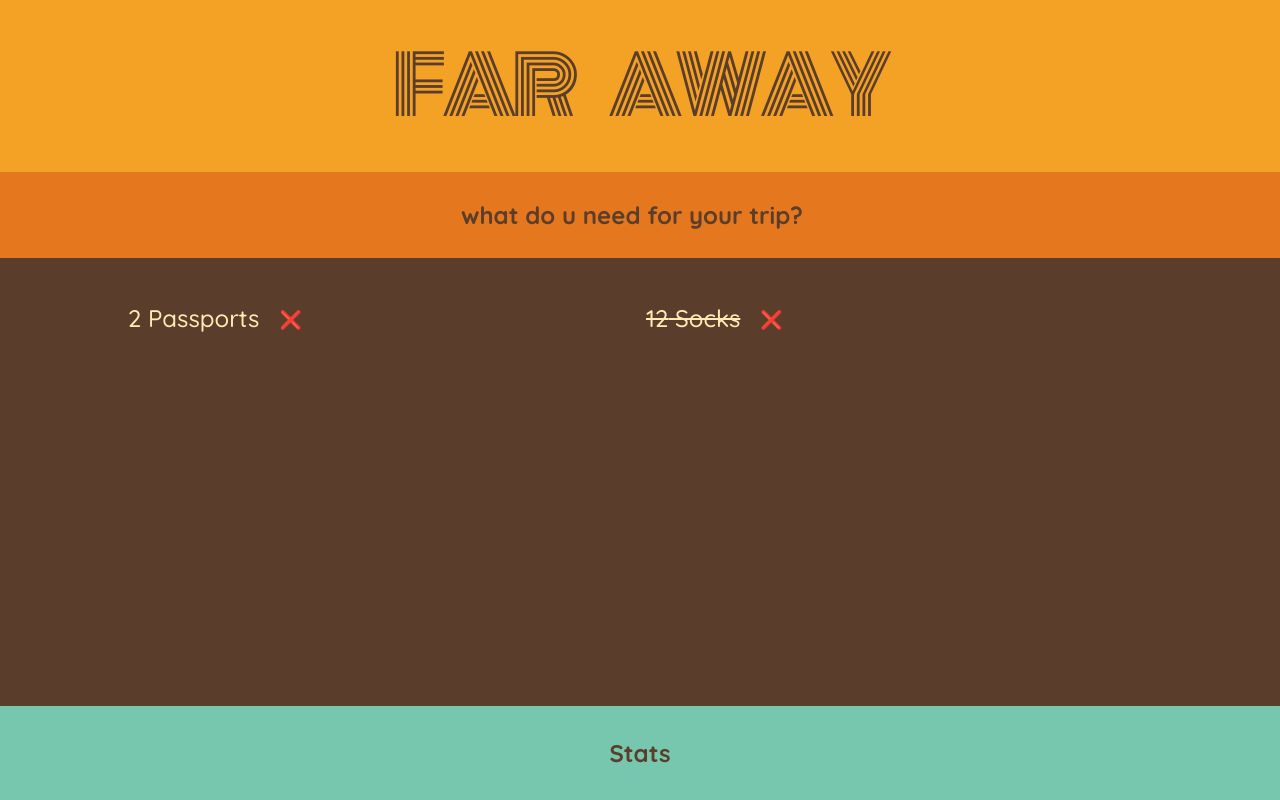
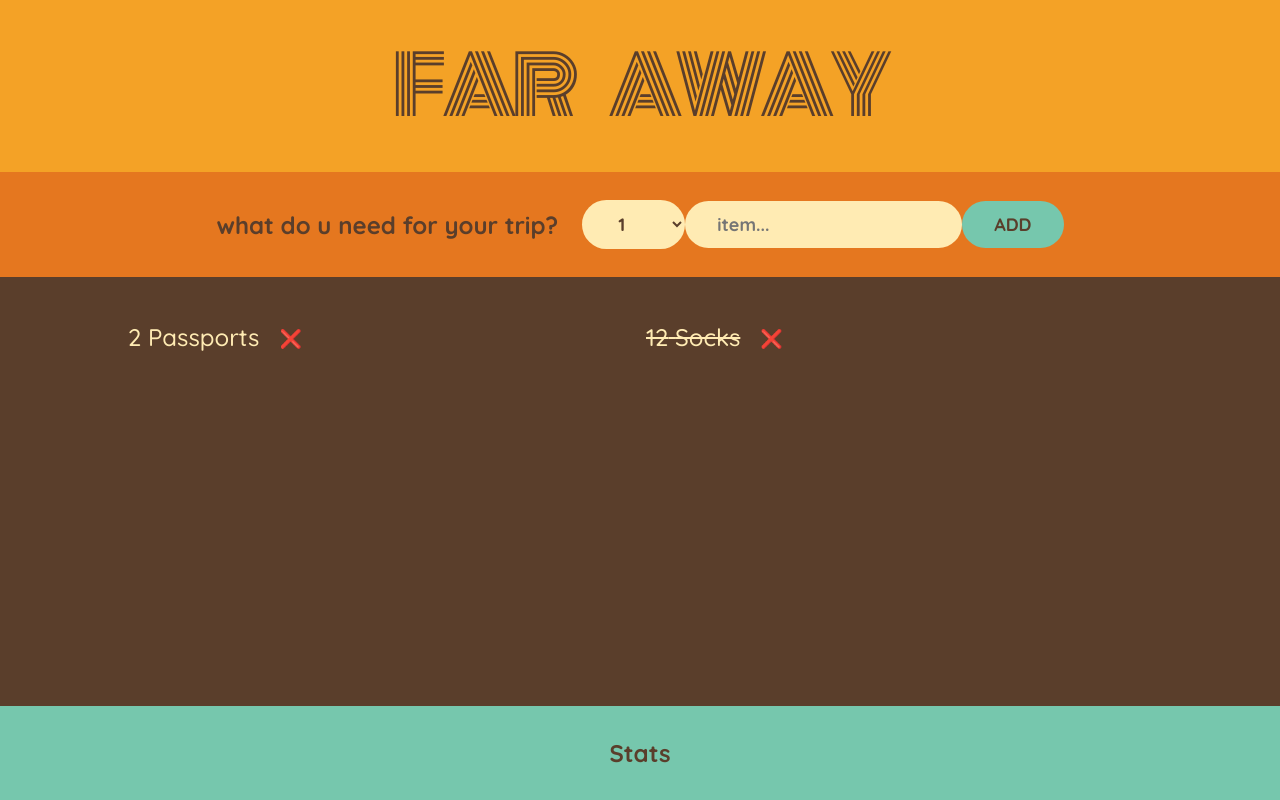
Before and after one commit to auriliu/farAway, a React (Create React App) app: page / in a window 1280 px wide. Built offline with nearby package versions, Linux system fonts and the light colour scheme.

Commit message:
add basic form structure

```diff
--- a/src/App.js
+++ b/src/App.js
@@ -20,13 +20,30 @@ function App() {
 function Logo() {
   return <h1>far away</h1>;
 }
+
 function Form() {
+  function handleSubmit(e) {
+    e.preventDefault();
+  }
+
   return (
     <div className="add-form">
       <h3>what do u need for your trip?</h3>
+      <form onSubmit={handleSubmit}>
+        <select>
+          {Array.from({ length: 10 }, (_, i) => i + 1).map((num) => (
+            <option value={num} key={num}>
+              {num}
+            </option>
+          ))}
+        </select>
+        <input type="text" placeholder="item..." />
+        <button>add</button>
+      </form>
     </div>
   );
 }
+
 function PackingList() {
   return (
     <div className="list">
```
